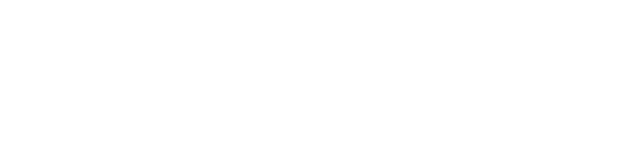
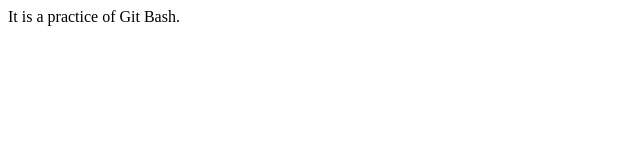
Before and after one commit to alizafar09/push, a plain HTML site: page index.html in a window 1280 px wide. Shown: the whole page, without its empty margins (0-640 px from the left). Drawn offline with Linux system fonts and the light colour scheme.

Commit message:
Git Bash

```diff
--- a/index.html
+++ b/index.html
@@ -7,6 +7,6 @@
     <title>Document</title>
 </head>
 <body>
-
+    It is a practice of Git Bash.
 </body>
 </html>
```
